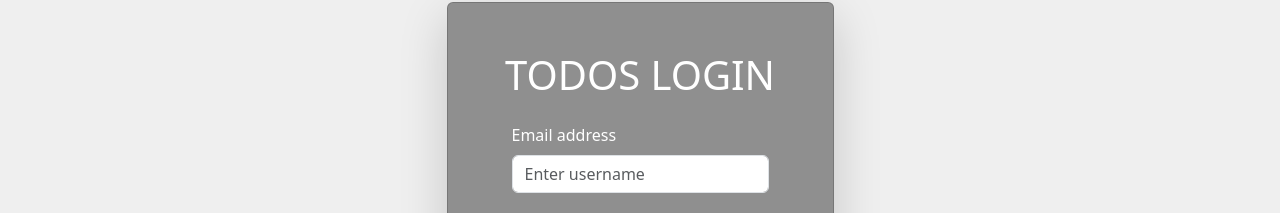
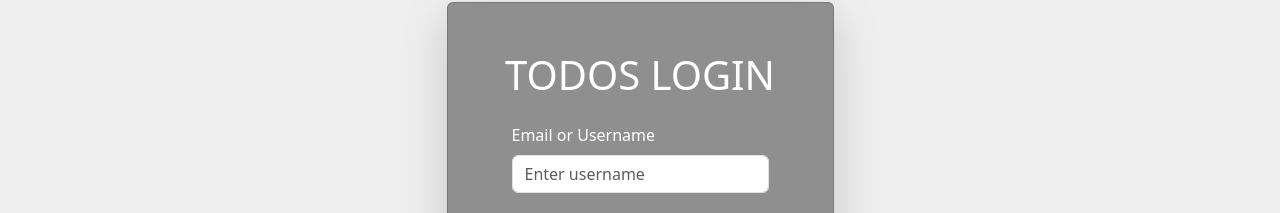
Before and after one commit to wizrahull/todoscrud, a React (Create React App) app: page /login in a window 1280 px wide. Shown: the part 150-363 px from the top of the page. Built offline with nearby package versions, Linux system fonts and the light colour scheme; what use-http would draw is missing.

Commit message:
minor changes

```diff
--- a/src/Components/Login./Login.js
+++ b/src/Components/Login./Login.js
@@ -61,7 +61,7 @@ export default function () {
         <h1 className="text-white text-center"> TODOS LOGIN</h1>
         <Form className="p-3" onSubmit={handleSubmit(handleForm)}>
           <Form.Group className="mb-3 " controlId="formBasicEmail">
-            <Form.Label className="text-white">Email address</Form.Label>
+            <Form.Label className="text-white">Email or Username</Form.Label>
             <Form.Control
               type="text"
               placeholder="Enter username"
```
